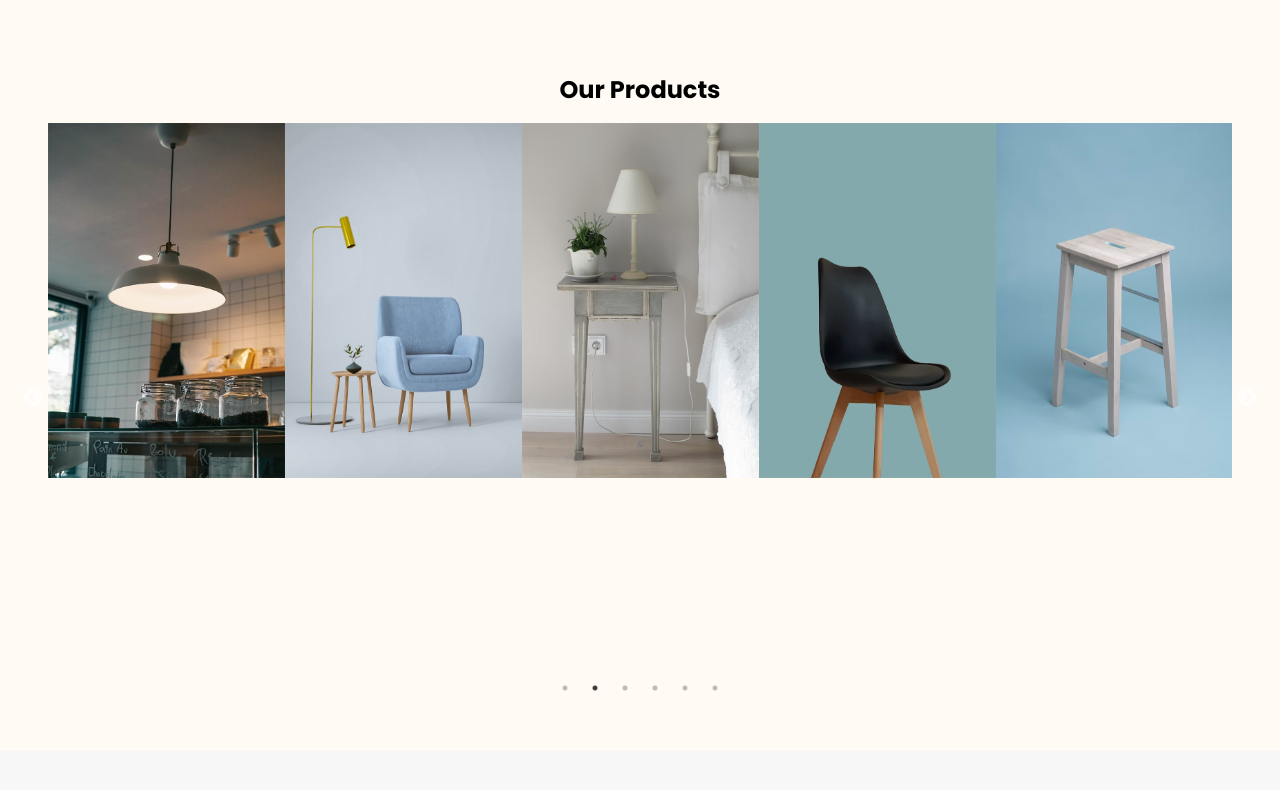
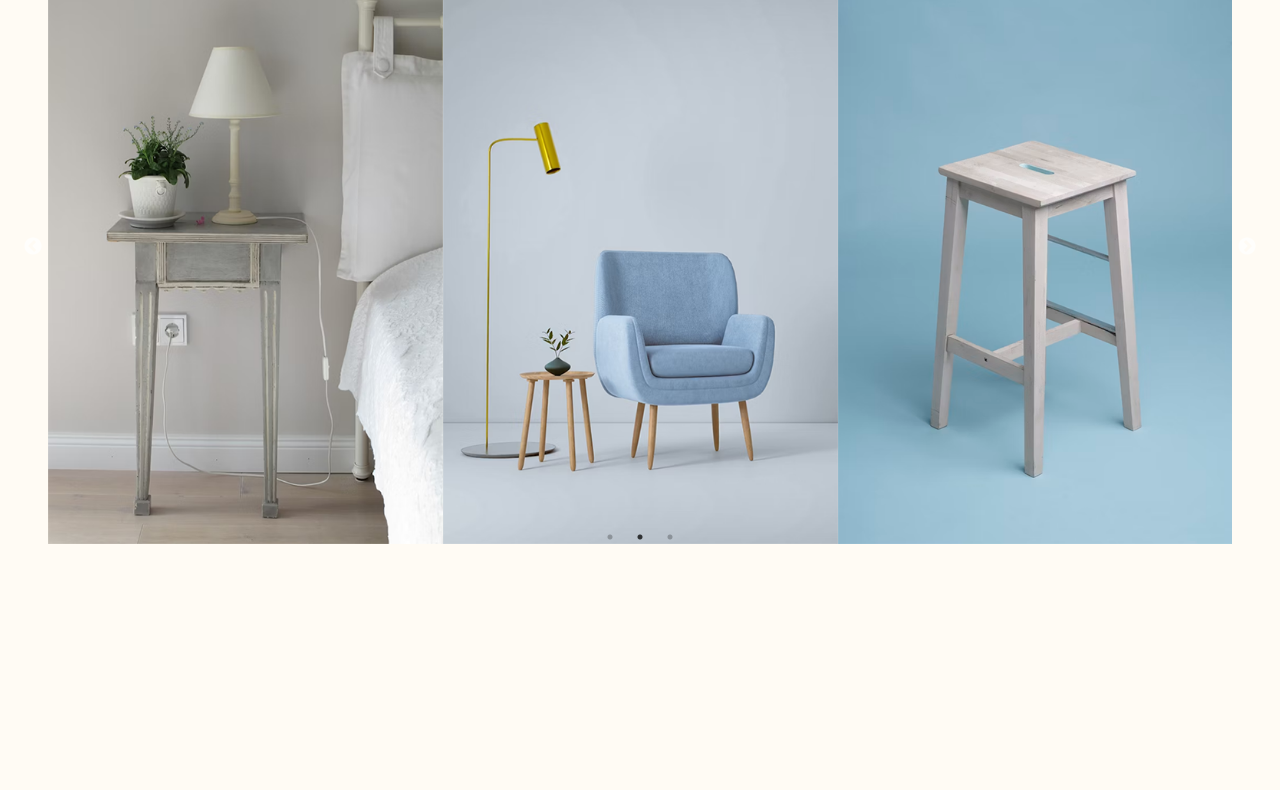
Before and after one commit to Sbarrachina/RosMobiliari, a plain HTML site: page index.html in a window 1280 px wide. Shown: the part 236-1026 px from the top of the page. Drawn offline with nearby package versions, Linux system fonts and the light colour scheme.

Commit message:
resiseñando slider de bienvenida y barra de navegacion

```diff
--- a/index.html
+++ b/index.html
@@ -39,31 +39,35 @@ href="https://unpkg.com/boxicons@latest/css/boxicons.min.css">
     </header>
 
 
-
-  <!-- <section id="home" class="section">
+<!--
+  <section id="home" class="section">
     <h2>Welcome to Emma's Furniture Store</h2>
     <p>Your one-stop shop for elegant and affordable furniture.</p>
   </section> -->
 
 
   <section id="products" class="section">
-    <h2>Our Products</h2>
+    <h2></h2>
     <div class="slider">
 
 
-      <img src="img/estanterias.png" alt="Shelves"class="carousel-image">
-      <img src="img/lampara.png" alt="Lamp" class="carousel-image">
-      <img src="img/sofas_1.png" alt="Lamp 2"class="carousel-image">
-      <img src="img/mesilla.png" alt="Nightstand"class="carousel-image">
-      <img src="img/silla.png" alt="Chair"class="carousel-image">
-      <img src="img/taburete.png" alt="Stool"class="carousel-image">
+      <img src="img/venta/mesamarbol.png" alt="Shelves"class="carousel-image">
+      <img src="img/venta/mueble.png" alt="Lamp" class="carousel-image">
+      <img src="img/venta/collage_foto1.png" alt="Lamp 2"class="carousel-image">
+      <img src="img/venta/mesilla copy.png" alt="Nightstand"class="carousel-image">
+      <img src="img/venta/sofas_1 copy.png" alt="Chair"class="carousel-image">
+      <img src="img/venta/taburete copy.png" alt="Stool"class="carousel-image">
+
+      <img src="img/venta/estanterias copy.png" alt="Nightstand"class="carousel-image">
+      <img src="img/venta/lampara copy.png" alt="Chair"class="carousel-image">
+      <img src="img/venta/silla copy.png" alt="Stool"class="carousel-image">
 
     </div>
 
 </section>
 
 <section id="about" class="section">
-  <h2>Products</h2>
+  <h2>PRODUCTOS</h2>
   <p>Explore our collection of high-quality furniture.</p>
 
   <div class="card-container">
--- a/script.js
+++ b/script.js
@@ -4,8 +4,8 @@ $(document).ready(function(){
         autoplaySpeed: 3000, // Cambiar imágenes cada 3 segundos
         dots: true, // Muestra los puntos de navegación
         arrows: true, // Muestra las flechas de navegación
-        slidesToShow: 5, // Muestra 3 imágenes al mismo tiempo
-        slidesToScroll: 1, // Desplaza una imagen a la vez
+        slidesToShow: 3, // Muestra 3 imágenes al mismo tiempo
+        slidesToScroll: 3, // Desplaza una imagen a la vez
 
         responsive: [
             {
--- a/styles.css
+++ b/styles.css
@@ -45,7 +45,6 @@ body {
   display: flex;
   gap: 20px;
   margin-right: 20px;
-  margin-top: 100px;
 
 }
 
@@ -113,7 +112,7 @@ body {
   display: flex;
   justify-content: center;
   align-items: center;
-  height: 300px;
+  height: 400px;
 }
 
   footer {
@@ -134,6 +133,7 @@ body {
   align-items: center;
   width: 100%;
   height: 550px; /* Altura total del carrusel en desktop */
+  margin-top: -100px;
 }
 
 /* Estilos para las imágenes del carrusel */
@@ -179,6 +179,9 @@ body {
    #menu-icon {
     display: block;
    }
+   .slider{
+    margin-top: 100px;
+   }
 
   }
 
@@ -188,9 +191,9 @@ body {
  /* Seccion card productos  */
 /* Estilos para la sección de tarjetas */
 #about {
-  background-color: #f7f7f7;
   padding: 3rem 0;
   text-align: center;
+  margin-top: 250px;
 }
 
 .card-container {
@@ -399,3 +402,8 @@ body {
 /* Media query para la versión de escritorio */
 
 /* Media query para la versión de escritorio */
+
+
+
+
+/*  */
```
Also changed, not shown: img/venta/collage1 .png (added), img/venta/collage_foto1.png (added), img/venta/estanterias copy.png (added), img/venta/lampara copy.png (added), img/venta/mesamarbol.png (added), img/venta/mesilla copy.png (added), img/venta/silla copy.png (added), img/venta/sofas_1 copy.png (added), img/venta/taburete copy.png (added).
